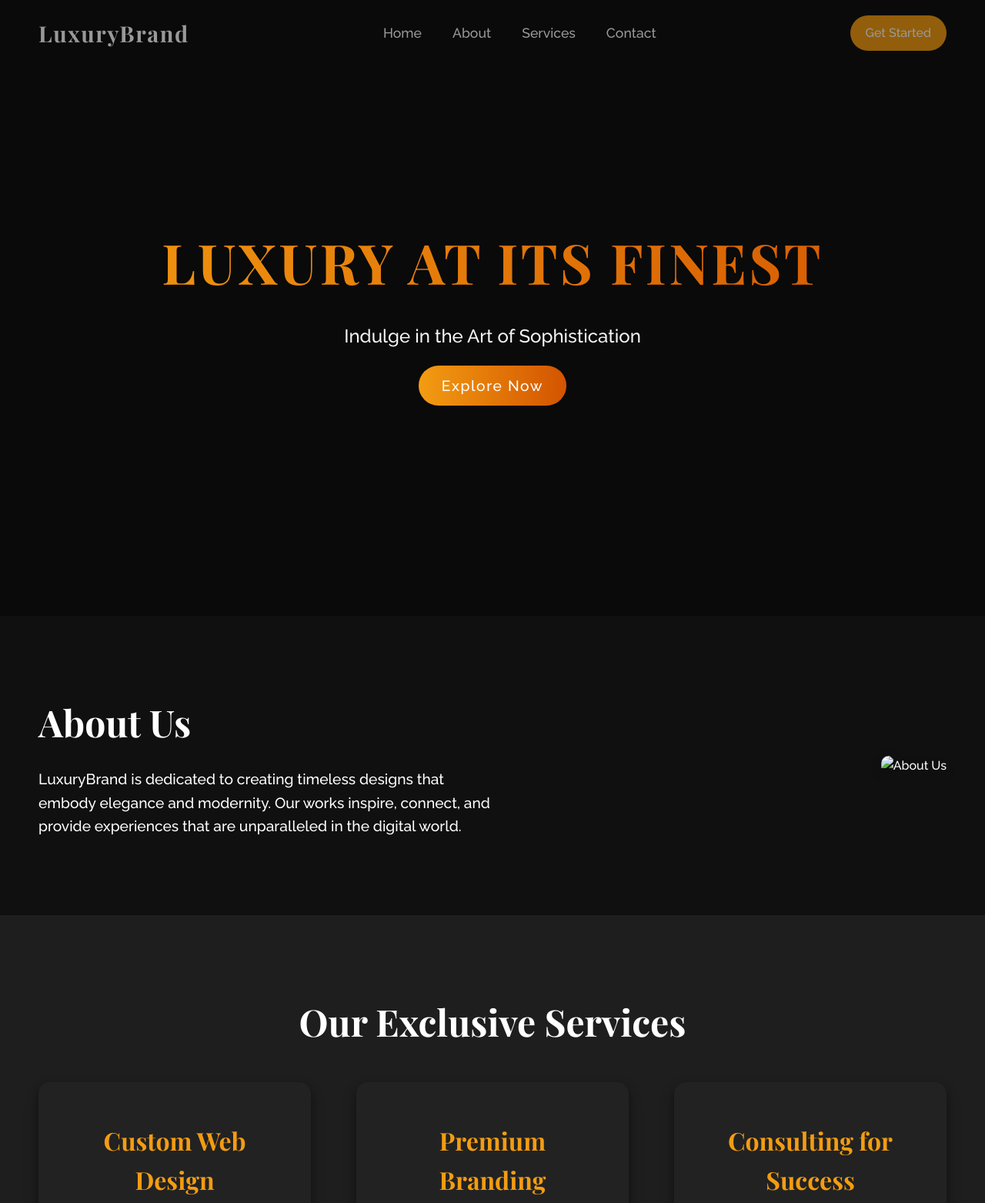
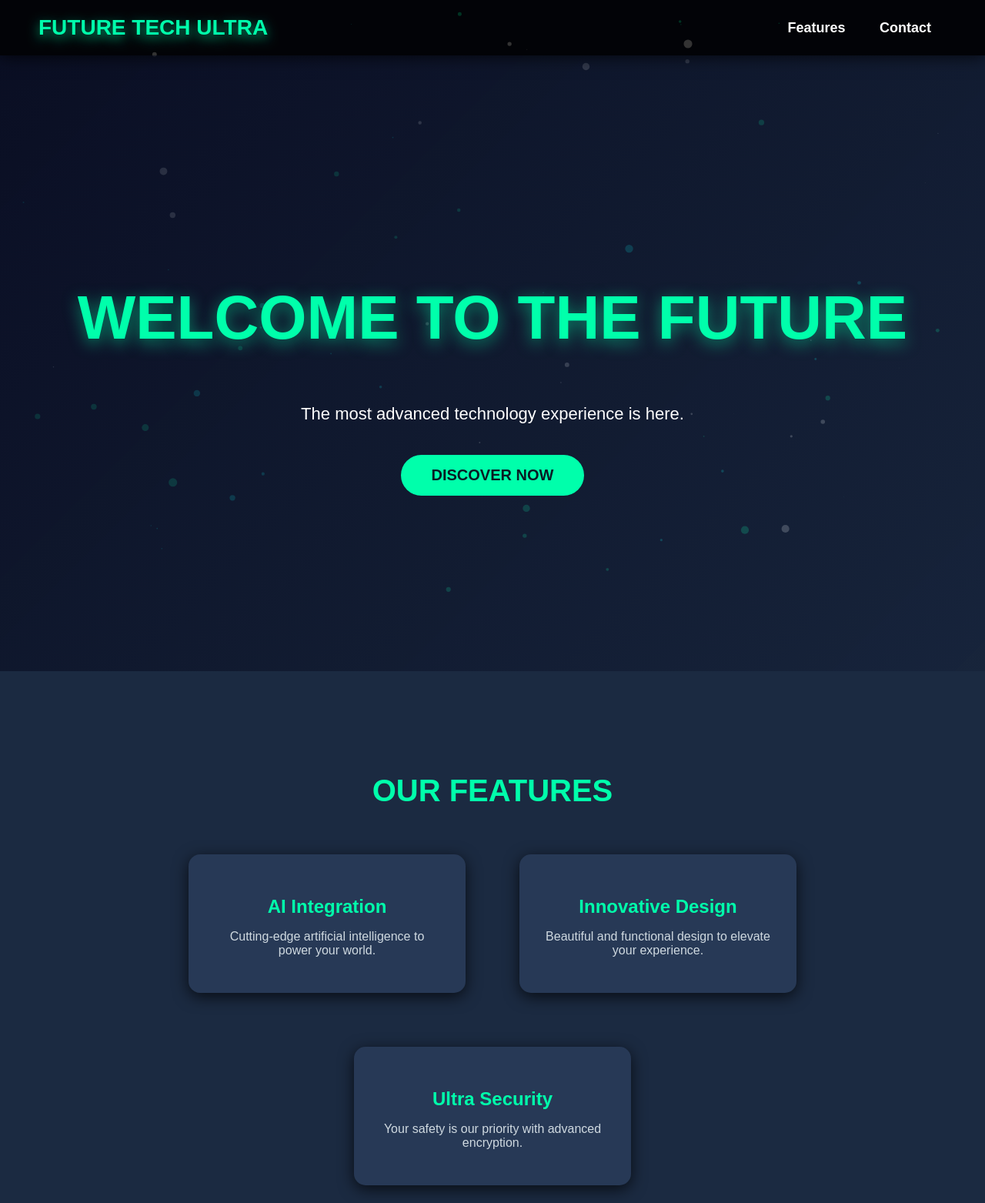
Before and after one commit to AANCODE444/Aan-Game, a plain HTML site: page index.html in a window 1280 px wide. Shown: the top 1563 px of the page at 77% size. Drawn offline with nearby package versions, Linux system fonts and the light colour scheme.

Commit message:
Update index.html

```diff
--- a/index.html
+++ b/index.html
@@ -3,71 +3,356 @@
 <head>
   <meta charset="UTF-8">
   <meta name="viewport" content="width=device-width, initial-scale=1.0">
-    <title>LuxuryBrand - 1000x Elegance</title>
-    <link rel="stylesheet" href="style.css">
-    <link rel="preconnect" href="https://fonts.googleapis.com">
-    <link href="https://fonts.googleapis.com/css2?family=Playfair+Display:wght@700&family=Raleway:wght@300;500&display=swap" rel="stylesheet">
+  <title>Future Tech Ultra</title>
+  <style>
+    /* General Styles */
+    body {
+      margin: 0;
+      font-family: 'Poppins', sans-serif;
+      background: #0a0f24;
+      color: white;
+      overflow-x: hidden;
+    }
+
+    /* Particles Background */
+    canvas {
+      position: fixed;
+      top: 0;
+      left: 0;
+      z-index: -1;
+    }
+
+    header {
+      display: flex;
+      justify-content: space-between;
+      align-items: center;
+      padding: 20px 50px;
+      background: rgba(0, 0, 0, 0.8);
+      box-shadow: 0 2px 20px rgba(0, 0, 0, 0.7);
+      position: sticky;
+      top: 0;
+      z-index: 1000;
+    }
+
+    header .logo {
+      font-size: 28px;
+      font-weight: bold;
+      color: #00ffab;
+      text-transform: uppercase;
+      text-shadow: 0 5px 15px rgba(0, 255, 171, 0.7);
+    }
+
+    header nav a {
+      color: white;
+      text-decoration: none;
+      margin: 0 20px;
+      font-weight: 600;
+      font-size: 18px;
+      position: relative;
+      transition: all 0.3s;
+    }
+
+    header nav a::after {
+      content: '';
+      position: absolute;
+      bottom: -5px;
+      left: 50%;
+      width: 0;
+      height: 3px;
+      background: #00ffab;
+      transition: all 0.3s;
+      transform: translateX(-50%);
+    }
+
+    header nav a:hover::after {
+      width: 100%;
+    }
+
+    header nav a:hover {
+      color: #00ffab;
+    }
+
+    .hero {
+      height: 100vh;
+      display: flex;
+      justify-content: center;
+      align-items: center;
+      text-align: center;
+      background: linear-gradient(135deg, rgba(10, 15, 36, 0.9), rgba(27, 42, 65, 0.8));
+      position: relative;
+      overflow: hidden;
+    }
+
+    .hero h1 {
+      font-size: 80px;
+      color: #00ffab;
+      text-transform: uppercase;
+      text-shadow: 0 5px 20px rgba(0, 255, 171, 0.5);
+      animation: zoomIn 2s ease-in-out;
+    }
+
+    .hero p {
+      font-size: 22px;
+      margin: 20px 0 40px;
+      animation: fadeIn 2.5s ease-in-out;
+    }
+
+    .hero button {
+      padding: 15px 40px;
+      font-size: 20px;
+      color: #081c24;
+      background: #00ffab;
+      border: none;
+      border-radius: 50px;
+      cursor: pointer;
+      font-weight: bold;
+      text-transform: uppercase;
+      transition: all 0.4s ease;
+      animation: fadeInUp 3s ease-in-out;
+    }
+
+    .hero button:hover {
+      transform: scale(1.1);
+      box-shadow: 0 8px 20px rgba(0, 255, 171, 0.6);
+    }
+
+    @keyframes zoomIn {
+      from {
+        transform: scale(0.5);
+        opacity: 0;
+      }
+      to {
+        transform: scale(1);
+        opacity: 1;
+      }
+    }
+
+    @keyframes fadeIn {
+      from {
+        opacity: 0;
+      }
+      to {
+        opacity: 1;
+      }
+    }
+
+    @keyframes fadeInUp {
+      from {
+        opacity: 0;
+        transform: translateY(50px);
+      }
+      to {
+        opacity: 1;
+        transform: translateY(0);
+      }
+    }
+
+    .features {
+      padding: 100px 50px;
+      background: #1b2a41;
+      text-align: center;
+    }
+
+    .features h2 {
+      font-size: 40px;
+      color: #00ffab;
+      margin-bottom: 40px;
+      text-transform: uppercase;
+    }
+
+    .feature-container {
+      display: flex;
+      justify-content: center;
+      gap: 30px;
+      flex-wrap: wrap;
+    }
+
+    .feature {
+      background: #273956;
+      border-radius: 15px;
+      box-shadow: 0 5px 20px rgba(0, 0, 0, 0.7);
+      padding: 30px;
+      width: 300px;
+      margin: 20px;
+      transition: transform 0.4s;
+      text-align: center;
+    }
+
+    .feature:hover {
+      transform: scale(1.1);
+      box-shadow: 0 8px 25px rgba(0, 255, 171, 0.7);
+    }
+
+    .feature h3 {
+      color: #00ffab;
+      margin-bottom: 15px;
+      font-size: 24px;
+    }
+
+    .feature p {
+      font-size: 16px;
+      color: #cfd9e0;
+    }
+
+    .contact {
+      padding: 100px 50px;
+      background: linear-gradient(135deg, #081c24, #1b2a41);
+      text-align: center;
+    }
+
+    .contact h2 {
+      font-size: 40px;
+      color: #00ffab;
+      margin-bottom: 30px;
+    }
+
+    .contact p {
+      font-size: 18px;
+      color: #cfd9e0;
+      margin-bottom: 30px;
+    }
+
+    .contact a {
+      display: inline-block;
+      padding: 15px 40px;
+      background: #00ffab;
+      color: #081c24;
+      border-radius: 50px;
+      font-size: 18px;
+      font-weight: bold;
+      text-transform: uppercase;
+      text-decoration: none;
+      transition: all 0.3s;
+    }
+
+    .contact a:hover {
+      transform: scale(1.1);
+      box-shadow: 0 8px 25px rgba(0, 255, 171, 0.5);
+    }
+
+    footer {
+      text-align: center;
+      padding: 20px;
+      background: #081c24;
+      color: white;
+    }
+  </style>
 </head>
 <body>
-    <!-- Parallax Header Section -->
-    <header class="parallax">
+  <canvas id="particles"></canvas>
+  <audio id="background-music" autoplay loop>
+    <source src="music.mp3" type="audio/mpeg">
+    Your browser does not support the audio element.
+  </audio>
+  <header>
+    <div class="logo">Future Tech Ultra</div>
     <nav>
-            <div class="logo">LuxuryBrand</div>
-            <ul class="nav-links">
-                <li><a href="#">Home</a></li>
-                <li><a href="#">About</a></li>
-                <li><a href="#">Services</a></li>
-                <li><a href="#">Contact</a></li>
-            </ul>
-            <a class="cta" href="#">Get Started</a>
+      <a href="#features">Features</a>
+      <a href="#contact">Contact</a>
     </nav>
-        <div class="header-content">
-            <h1>Luxury at its Finest</h1>
-            <p>Indulge in the Art of Sophistication</p>
-            <a href="#" class="header-btn">Explore Now</a>
-        </div>
   </header>
 
-    <!-- About Section -->
-    <section class="about">
-        <div class="about-content">
-            <h2>About Us</h2>
-            <p>LuxuryBrand is dedicated to creating timeless designs that embody elegance and modernity. Our works inspire, connect, and provide experiences that are unparalleled in the digital world.</p>
+  <section class="hero">
+    <div>
+      <h1>Welcome to the Future</h1>
+      <p>The most advanced technology experience is here.</p>
+      <button>Discover Now</button>
     </div>
-        <img src="about-image.jpg" alt="About Us">
   </section>
 
-    <!-- Services Section -->
-    <section class="services">
-        <h2>Our Exclusive Services</h2>
-        <div class="service-cards">
-            <div class="service-card">
-                <h3>Custom Web Design</h3>
-                <p>We craft luxurious digital experiences with cutting-edge technology.</p>
+  <section id="features" class="features">
+    <h2>Our Features</h2>
+    <div class="feature-container">
+      <div class="feature">
+        <h3>AI Integration</h3>
+        <p>Cutting-edge artificial intelligence to power your world.</p>
       </div>
-            <div class="service-card">
-                <h3>Premium Branding</h3>
-                <p>Building sophisticated brands that stand the test of time.</p>
+      <div class="feature">
+        <h3>Innovative Design</h3>
+        <p>Beautiful and functional design to elevate your experience.</p>
       </div>
-            <div class="service-card">
-                <h3>Consulting for Success</h3>
-                <p>Exclusive consultation services to elevate your digital presence.</p>
+      <div class="feature">
+        <h3>Ultra Security</h3>
+        <p>Your safety is our priority with advanced encryption.</p>
       </div>
     </div>
   </section>
 
-    <!-- Footer Section -->
+  <section id="contact" class="contact">
+    <h2>Contact Us</h2>
+    <p>Have questions? Get in touch today!</p>
+    <a href="https://wa.me/6289518303639" target="_blank">Contact via WhatsApp</a>
+  </section>
+
   <footer>
-        <div class="footer-content">
-            <p>&copy; 2025 LuxuryBrand. Elegance redefined.</p>
-            <ul class="social-links">
-                <li><a href="#">Facebook</a></li>
-                <li><a href="#">Instagram</a></li>
-                <li><a href="#">Twitter</a></li>
-            </ul>
-        </div>
+    <p>&copy; 2025 Future Tech Ultra. All Rights Reserved.</p>
   </footer>
 
-    <script src="script.js"></script>
+  <script>
+    const canvas = document.getElementById('particles');
+    const ctx = canvas.getContext('2d');
+
+    let particlesArray = [];
+    const colors = ['#00ffab', '#00ffff', '#ffffff'];
+
+    function init() {
+      canvas.width = window.innerWidth;
+      canvas.height = window.innerHeight;
+      particlesArray = [];
+      for (let i = 0; i < 100; i++) {
+        particlesArray.push(new Particle());
+      }
+    }
+
+    function Particle() {
+      this.x = Math.random() * canvas.width;
+      this.y = Math.random() * canvas.height;
+      this.size = Math.random() * 5 + 1;
+      this.color = colors[Math.floor(Math.random() * colors.length)];
+      this.speedX = Math.random() * 3 - 1.5;
+      this.speedY = Math.random() * 3 - 1.5;
+    }
+
+    Particle.prototype.update = function () {
+      this.x += this.speedX;
+      this.y += this.speedY;
+
+      if (this.size > 0.1) this.size -= 0.01;
+    };
+
+    Particle.prototype.draw = function () {
+      ctx.fillStyle = this.color;
+      ctx.beginPath();
+      ctx.arc(this.x, this.y, this.size, 0, Math.PI * 2);
+      ctx.closePath();
+      ctx.fill();
+    };
+
+    function animate() {
+      ctx.clearRect(0, 0, canvas.width, canvas.height);
+      particlesArray.forEach((particle, index) => {
+        particle.update();
+        particle.draw();
+        if (particle.size <= 0.1) {
+          particlesArray.splice(index, 1);
+          particlesArray.push(new Particle());
+        }
+      });
+      requestAnimationFrame(animate);
+    }
+
+    window.addEventListener('resize', init);
+
+    init();
+    animate();
+  </script>
+  <script>
+  window.addEventListener("load", function() {
+    const audio = document.getElementById("background-music");
+    audio.play().catch((error) => {
+      console.error("User interaction required to play audio:", error);
+    });
+  });
+</script>
 </body>
 </html>
```
Lines whose indentation alone changed are shown as unchanged.
